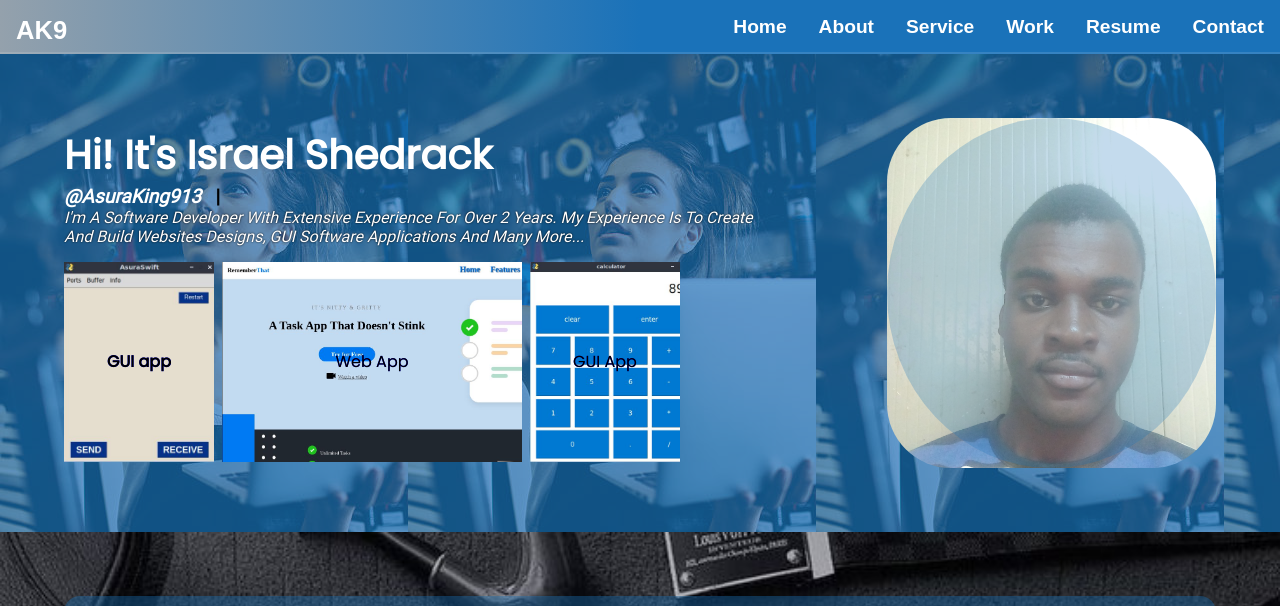
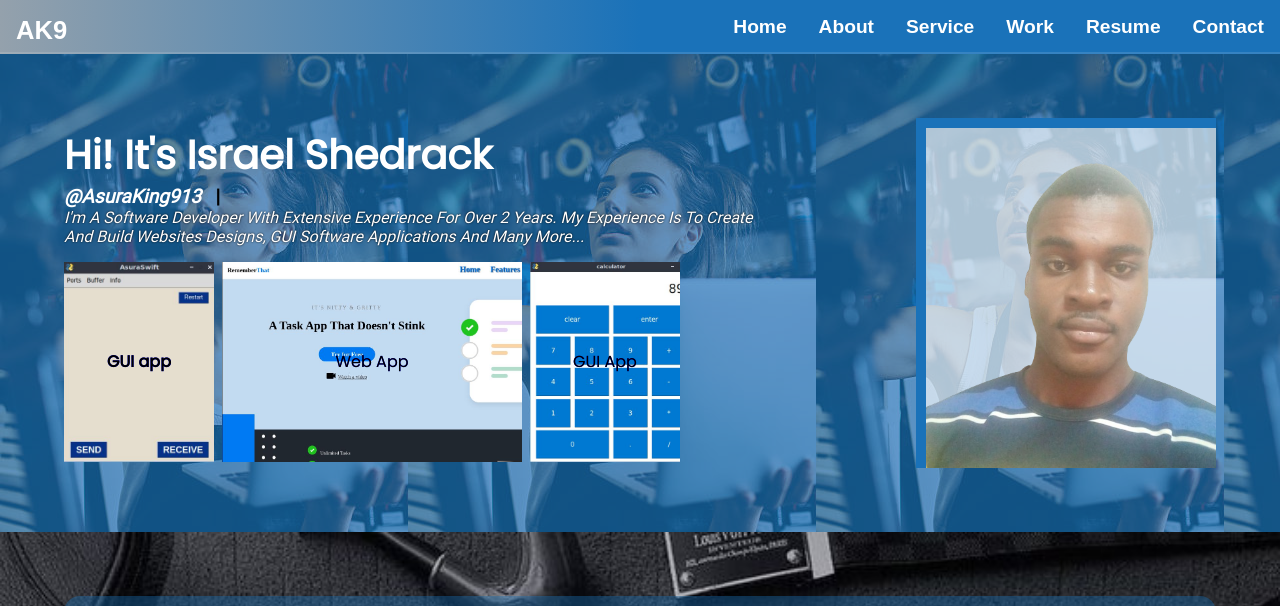
Before and after one commit to Asuraking913/Portfolio_test, a plain HTML site: page index.html in a window 1280 px wide. Shown: the top 606 px of the page. Drawn offline with Linux system fonts and the light colour scheme.

Commit message:
New changes made

```diff
--- a/css/main.scss
+++ b/css/main.scss
@@ -63,6 +63,10 @@ body {
 
 section.hero-sec {
     background-image: url("../images/laptop-girl.png");
+
+    img {
+        display: none;
+    }
 
     .img-cont-a {
         height: 100%;
@@ -160,12 +164,15 @@ section.land-sect {
 
 
     .my-img {
-        background-image: url("../images/photo1.jpg");
-        background-size: cover;
-        height: 300px;
+        height: 200px;
         width: 190px;
-        border-radius: .5em;
-        background-size: cover;
+        background-color: rgba(255, 255, 255, 0.664);
+
+        img {
+            height: 100%;
+            width: 100%;
+            object-fit: cover;
+        }
     }
 
     .about {
@@ -446,19 +453,21 @@ section.service {
                 }
             }
 
-            .cont-c {
+            .img1 {
                 display: block;
                 height: 350px;
-                width: 40%;
-                background-image: url("../images/photo.jpg");
+                width: 300px;
+                background-color: rgba(255, 255, 255, 0.651);
                 background-size: cover;
-                border-radius: 4em;
+                display: flex;
+                justify-content: center;
+                align-items: center;
+                border-left: 10px solid  rgb(26, 114, 185);
+                border-top: 10px solid  rgb(26, 114, 185);
 
-                .img-cont {
-                    height: 100%;
-                    width: 100%;
-                    background-color: rgba(26, 113, 185, 0.253);
-                    border-radius: 50%;
+                img {
+                    display: block;
+                    object-fit: cover;
                 }
             }
         }
@@ -481,7 +490,12 @@ section.service {
             height: 500px;
             width: 80%;
             border-top-left-radius: 40em;
+            border-bottom-right-radius: 40em;
             // border-top-right-radius: 6em;
+
+            img {
+                border-bottom-right-radius: 30em;
+            }
 
             .cont {
                 height: 100%;
--- a/index.html
+++ b/index.html
@@ -45,16 +45,14 @@
                             <div class="image">GUI App</div>
                         </div>
                     </div>
-                    <div class="cont-c">
-                        <div class="img-cont"></div>
-                    </div>
+                    <div class="img1"><img src="images/photo.png" alt="" height="340px" width="300px"></div>
                 </div>
             </div>
         </section>
         <section class="land-sect">
             <div class="img-cont">
                 <div class="cont">
-                    <div class="my-img"><div class="cont"></div></div>
+                    <div class="my-img"><img src="images/photo1.png" alt="" ></div>
                     <div class="about">
                         <div class="about-me">
                             <h3>About me</h3>
```
Also changed, not shown: css/main.css, images/photo.jpg (deleted), images/photo.png (added), images/photo1.png (added), 3 other files.
